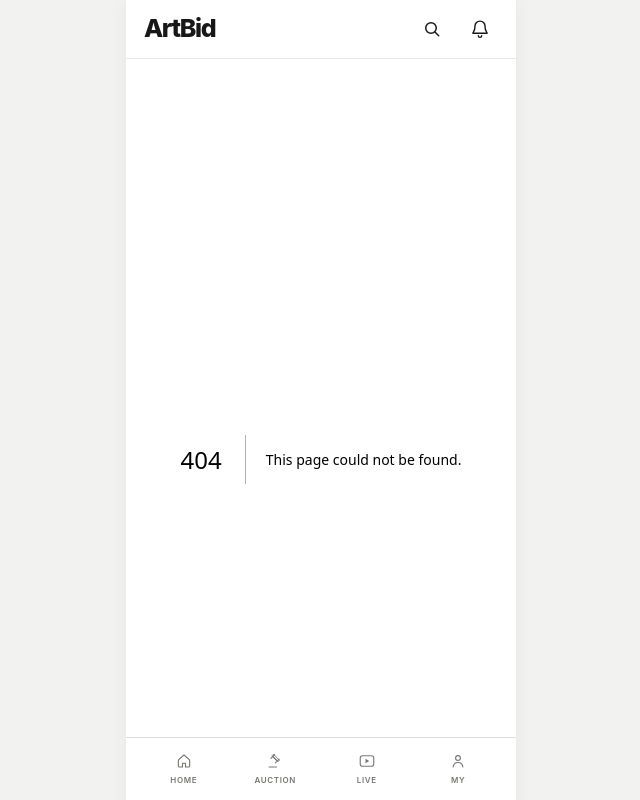
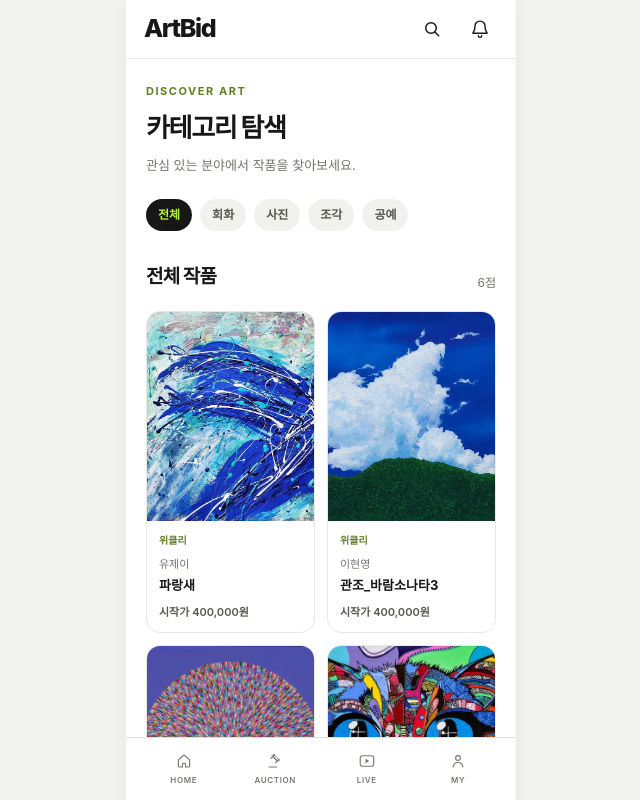
Before and after one commit to 2026-F/frontend, a Next.js app in the folder frontend/: page /categories in a window 1280 px wide. Before the commit this address had no page. Shown: the top 800 px of the page, without its empty margins (319-959 px from the left). Built offline with nearby package versions, Linux system fonts and the light colour scheme; a web font is replaced by a local one.

Commit message:
feat: 카테고리 탐색 페이지 추가

```diff
--- a/frontend/src/app/auctions/page.tsx
+++ b/frontend/src/app/auctions/page.tsx
@@ -7,7 +7,7 @@ export default async function AuctionsPage() {
   return (
     <div className="container-page flex flex-col gap-6 py-5">
       <div>
-        <h1 className="text-[25px] font-black tracking-[-0.05em] text-[#171717]">AUCTION</h1>
+        <h1 className="text-[25px] font-black tracking-[-0.05em] text-[#171717]">WEEKLY AUCTION</h1>
         <p className="mt-1 text-[13px] font-semibold text-[#171717]">
           진행 중인 경매와 예정 작품을 확인하세요.
         </p>
--- /dev/null
+++ b/frontend/src/app/categories/page.tsx
@@ -0,0 +1,58 @@
+import Link from "next/link";
+import { AUCTION_CATEGORIES, CATEGORY_LABELS } from "@/lib/categories";
+import { MOCK_LIVE_EVENT, MOCK_LOTS } from "@/lib/mock";
+import { formatWon } from "@/lib/format";
+import type { ArtworkCategory } from "@/types";
+
+type SearchParams = { category?: string };
+
+export default function CategoriesPage({ searchParams }: { searchParams?: SearchParams }) {
+  const requested = searchParams?.category;
+  const category = AUCTION_CATEGORIES.includes(requested as ArtworkCategory) ? requested as ArtworkCategory : undefined;
+  const artworks = MOCK_LOTS.filter((lot) => {
+    const displayCategory = lot.artwork.category === "MIXED_MEDIA" ? "PAINTING" : lot.artwork.category;
+    return !category || displayCategory === category;
+  });
+
+  return (
+    <div className="min-h-screen bg-white px-5 pb-12 pt-6 text-[#171717]">
+      <p className="text-[11px] font-bold tracking-[0.14em] text-[#637e27]">DISCOVER ART</p>
+      <h1 className="mt-2 text-[26px] font-black tracking-[-0.05em]">카테고리 탐색</h1>
+      <p className="mt-2 text-[13px] leading-5 text-[#73756f]">관심 있는 분야에서 작품을 찾아보세요.</p>
+
+      <nav aria-label="작품 카테고리" className="mt-6 flex flex-wrap gap-2">
+        <Link href="/categories" aria-current={!category ? "page" : undefined} className={`rounded-full px-3 py-2 text-xs font-semibold ${!category ? "bg-[#171717] text-[#b8f53d]" : "bg-[#f1f2ee] text-[#555751]"}`}>전체</Link>
+        {AUCTION_CATEGORIES.map((item) => (
+          <Link key={item} href={`/categories?category=${item}`} aria-current={category === item ? "page" : undefined} className={`rounded-full px-3 py-2 text-xs font-semibold ${category === item ? "bg-[#171717] text-[#b8f53d]" : "bg-[#f1f2ee] text-[#555751]"}`}>
+            {CATEGORY_LABELS[item]}
+          </Link>
+        ))}
+      </nav>
+
+      <div className="mt-8 flex items-end justify-between">
+        <h2 className="text-[19px] font-extrabold tracking-[-0.04em]">{category ? CATEGORY_LABELS[category] : "전체 작품"}</h2>
+        <span className="text-xs text-[#73756f]">{artworks.length}점</span>
+      </div>
+
+      {artworks.length === 0 ? (
+        <div className="mt-5 rounded-[16px] bg-[#f7f8f4] px-5 py-14 text-center text-sm text-[#73756f]">아직 등록된 작품이 없습니다.</div>
+      ) : (
+        <div className="mt-5 grid grid-cols-2 gap-3">
+          {artworks.map((lot) => (
+            <Link key={lot.artwork.id} href={lot.saleType === "LIVE" ? `/live/${MOCK_LIVE_EVENT.id}` : `/auctions/${lot.auction.id}`} className="overflow-hidden rounded-[14px] border border-[#e8e9e4]">
+              <div className="aspect-[4/5] bg-[#f0f1ed]">
+                {lot.artwork.imageUrl && <img src={lot.artwork.imageUrl} alt="" className="h-full w-full object-cover" />}
+              </div>
+              <div className="p-3">
+                <p className="text-[10px] font-bold text-[#637e27]">{lot.saleType === "LIVE" ? "라이브" : "위클리"}</p>
+                <p className="mt-2 truncate text-[11px] text-[#73756f]">{lot.artistName}</p>
+                <h3 className="mt-1 truncate text-[13px] font-bold">{lot.artwork.title}</h3>
+                <p className="mt-2 text-[11px] font-semibold text-[#555751]">시작가 {formatWon(lot.auction.startPrice)}</p>
+              </div>
+            </Link>
+          ))}
+        </div>
+      )}
+    </div>
+  );
+}
--- a/frontend/src/components/AuctionListClient.tsx
+++ b/frontend/src/components/AuctionListClient.tsx
@@ -7,7 +7,7 @@ import AuctionCard from "@/components/AuctionCard";
 const FILTERS: { key: string; label: string; match: (s: AuctionStatus) => boolean }[] = [
   { key: "all", label: "전체", match: () => true },
   { key: "ongoing", label: "진행중", match: (s) => s === "ONGOING" || s === "EXTENDED" },
-  { key: "preview", label: "프리뷰/예정", match: (s) => s === "PREVIEW" || s === "SCHEDULED" },
+  { key: "preview", label: "입찰 전", match: (s) => s === "PREVIEW" || s === "SCHEDULED" },
   { key: "closed", label: "마감", match: (s) => s === "CLOSED" },
 ];
 
```
